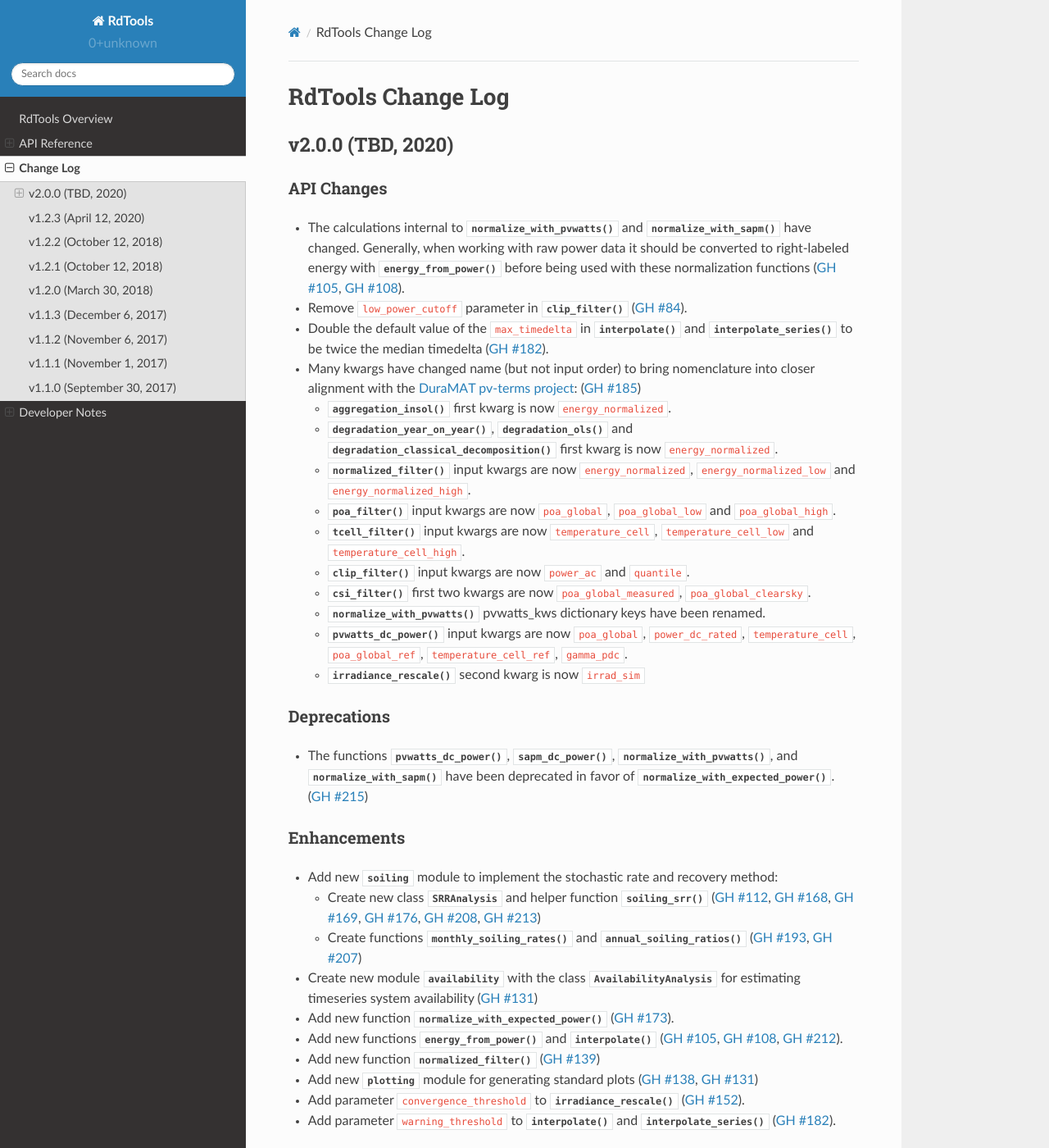
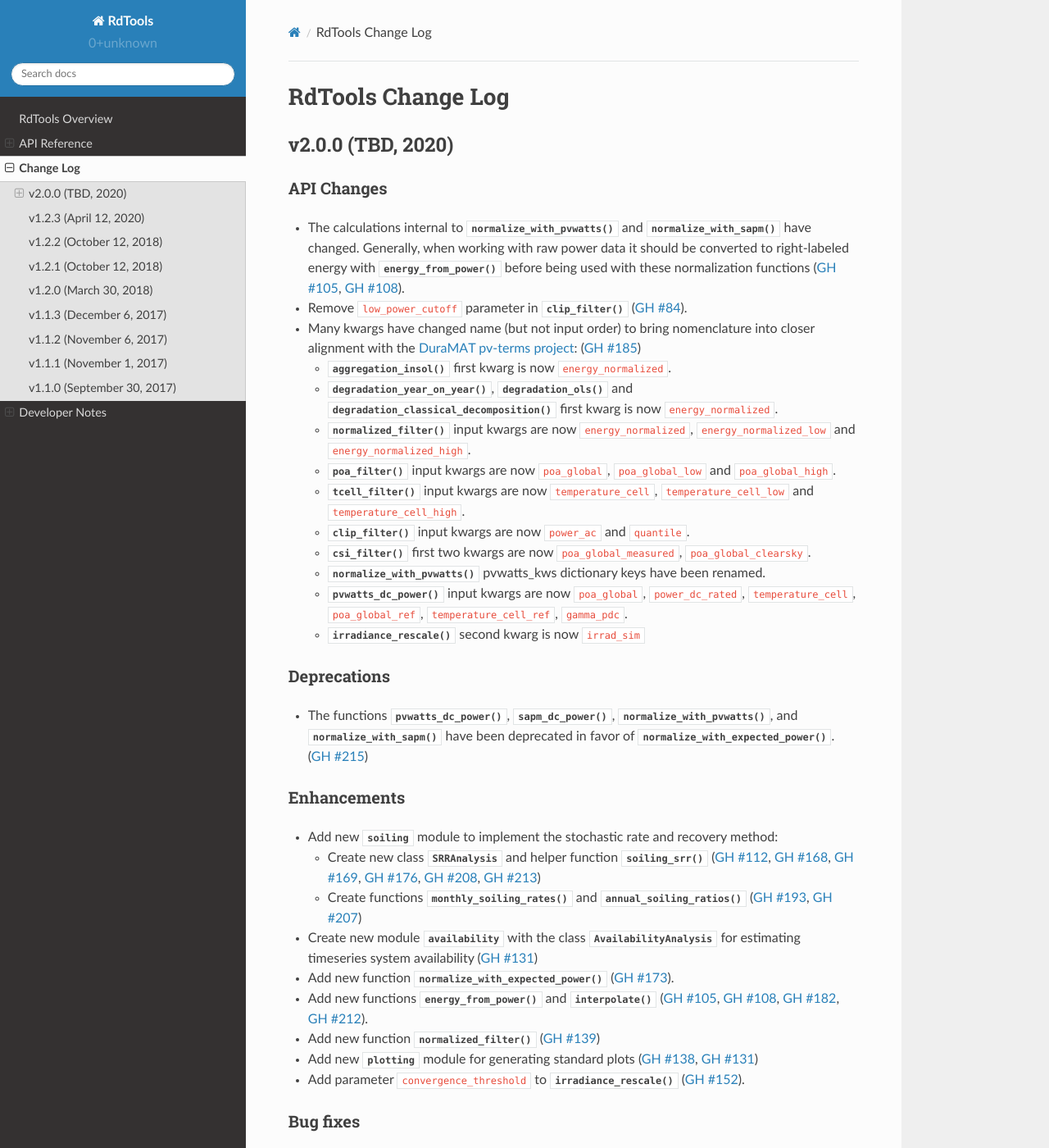
Before and after one commit to NREL/rdtools, a Sphinx documentation site: the page built from docs/sphinx/source/changelog.rst, in a window 1280 px wide and 1400 px high. Shown: the whole window at 82% size. Built offline with Sphinx 7.4.7 and the Read the Docs theme 2.0.0, drawn with Linux system fonts in a browser that asks for light colours; pages that are not in the unit, such as notebooks, are missing from menus.

Commit message:
Update change log

```diff
--- a/docs/sphinx/source/changelog/v2.0.0.rst
+++ b/docs/sphinx/source/changelog/v2.0.0.rst
@@ -10,9 +10,6 @@
   right-labeled energy with :py:func:`~rdtools.normalization.energy_from_power`
   before being used with these normalization functions (:pull:`105`, :pull:`108`).
 * Remove ``low_power_cutoff`` parameter in :py:func:`~rdtools.filtering.clip_filter` (:issue:`84`).
-* Double the default value of the ``max_timedelta`` in :py:func:`~rdtools.normalization.interpolate`
-  and :py:func:`~rdtools.normalization.interpolate_series` to be twice the
-  median timedelta (:pull:`182`).
 * Many kwargs have changed name (but not input order) to bring nomenclature into
   closer alignment with the `DuraMAT pv-terms project <https://duramat.github.io/pv-terms>`_: (:pull:`185`)
 
@@ -55,14 +52,12 @@
   timeseries system availability (:pull:`131`)
 * Add new function :py:func:`~rdtools.normalization.normalize_with_expected_power` (:pull:`173`).
 * Add new functions :py:func:`~rdtools.normalization.energy_from_power` and
-  :py:func:`~rdtools.normalization.interpolate` (:pull:`105`, :pull:`108`, :pull:`212`).
+  :py:func:`~rdtools.normalization.interpolate` (:pull:`105`, :pull:`108`, :pull:`182`, :pull:`212`).
 * Add new function :py:func:`~rdtools.filtering.normalized_filter` (:pull:`139`)
 * Add new :py:mod:`~rdtools.plotting` module for generating standard plots
   (:pull:`138`, :pull:`131`)
 * Add parameter ``convergence_threshold`` to
   :py:func:`~rdtools.normalization.irradiance_rescale` (:pull:`152`).
-* Add parameter ``warning_threshold`` to :py:func:`~rdtools.normalization.interpolate`
-  and :py:func:`~rdtools.normalization.interpolate_series` (:pull:`182`).
 
 Bug fixes
 ---------
```
